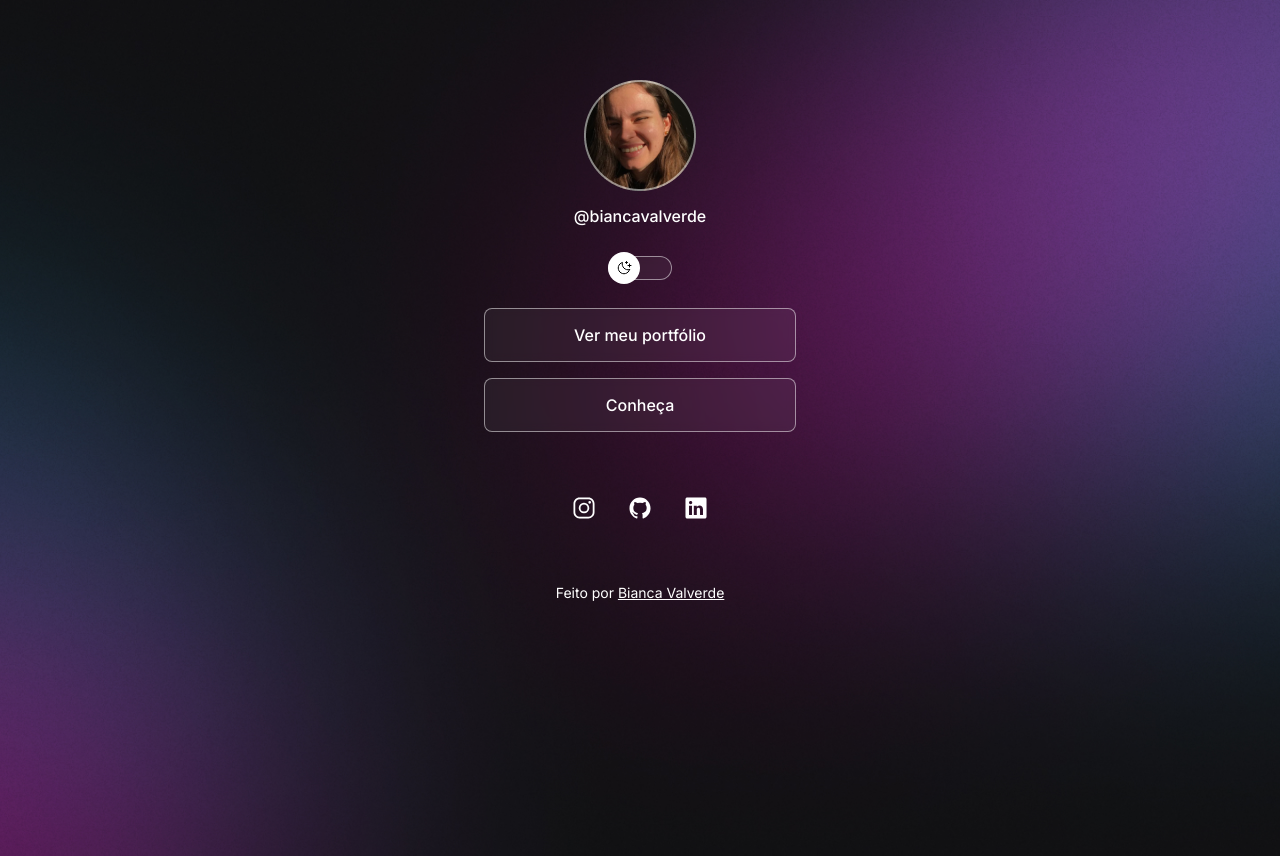
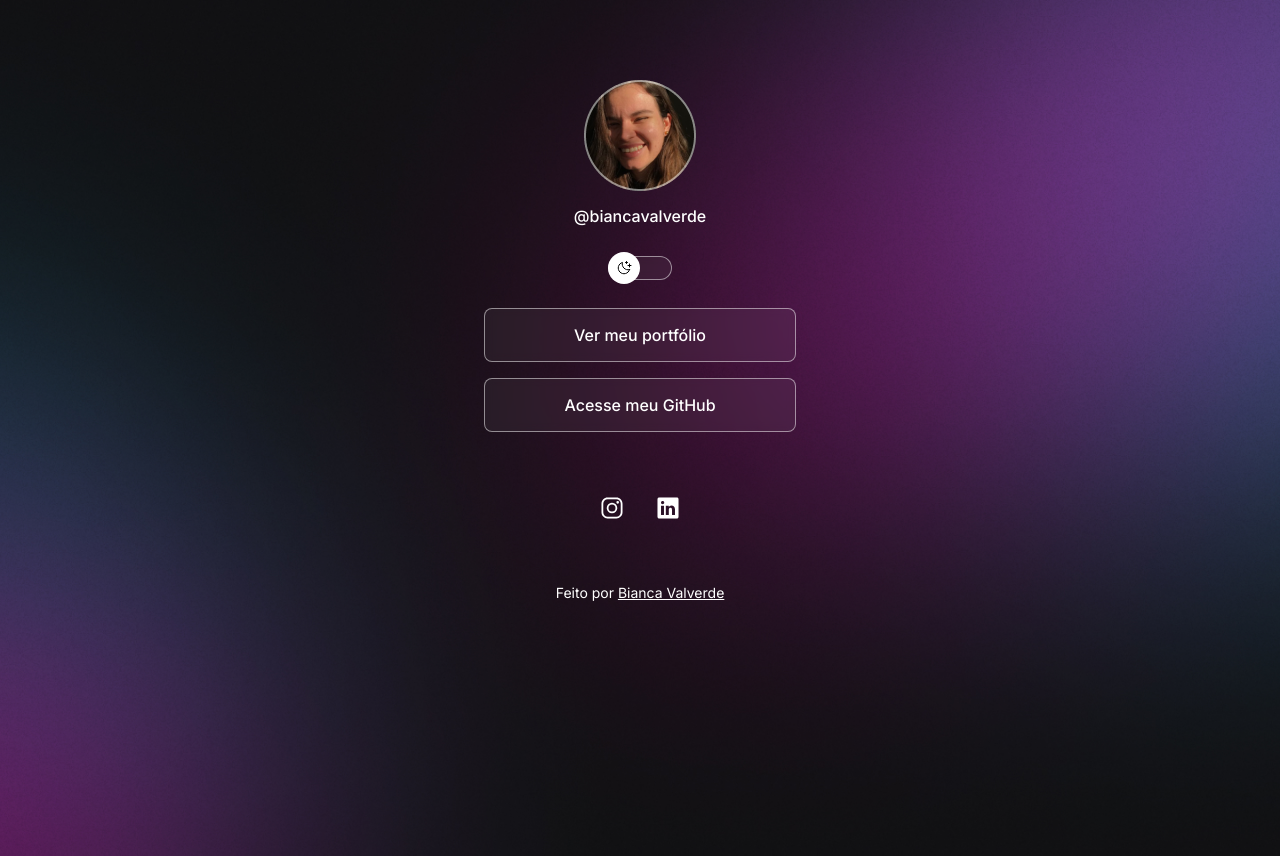
Before and after one commit to BiancaValverde/projeto, a plain HTML site: page index.html in a window 1280 px wide. Drawn offline with nearby package versions, Linux system fonts and the light colour scheme.

Commit message:
Update index.html remove links

```diff
--- a/index.html
+++ b/index.html
@@ -36,7 +36,7 @@
 
         <li>
           <a href="https://github.com/BiancaValverde" target="_blank"
-            >Conheça</a
+            >Acesse meu GitHub</a
           >
         </li>
       </ul>
@@ -44,10 +44,6 @@
       <div id="social-links">
         <a href="https://www.instagram.com/valverdb.designer/" target="_blank">
           <ion-icon name="logo-instagram"></ion-icon>
-        </a>
-
-        <a href="https://github.com/BiancaValverde" target="_blank">
-          <ion-icon name="logo-github"></ion-icon>
         </a>
 
         <a
```
